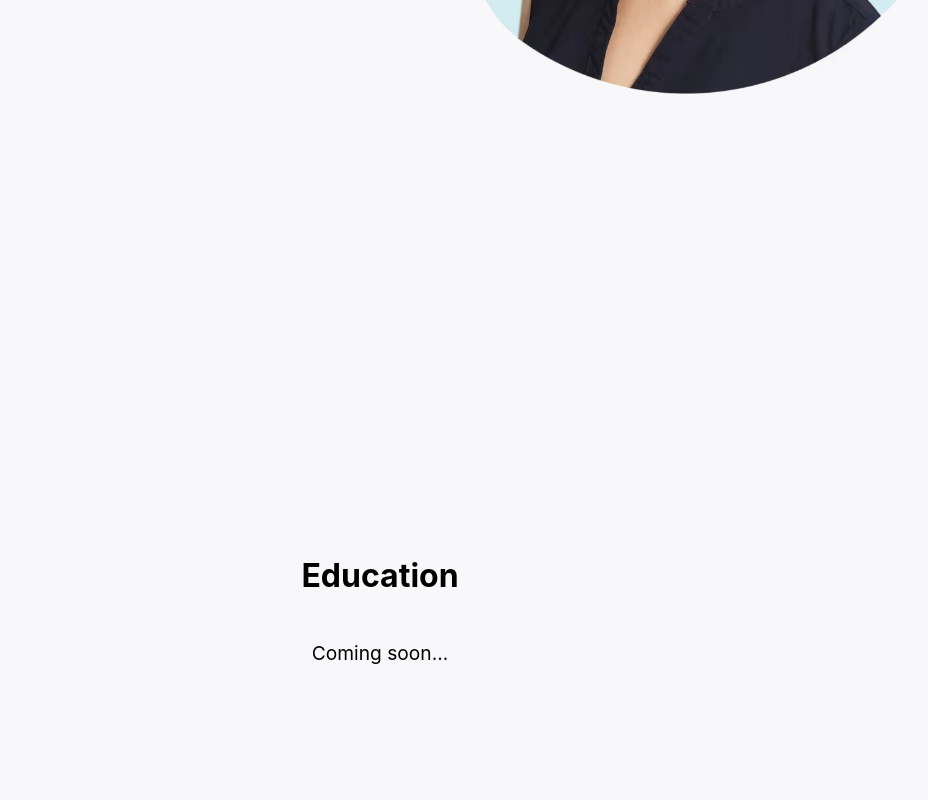
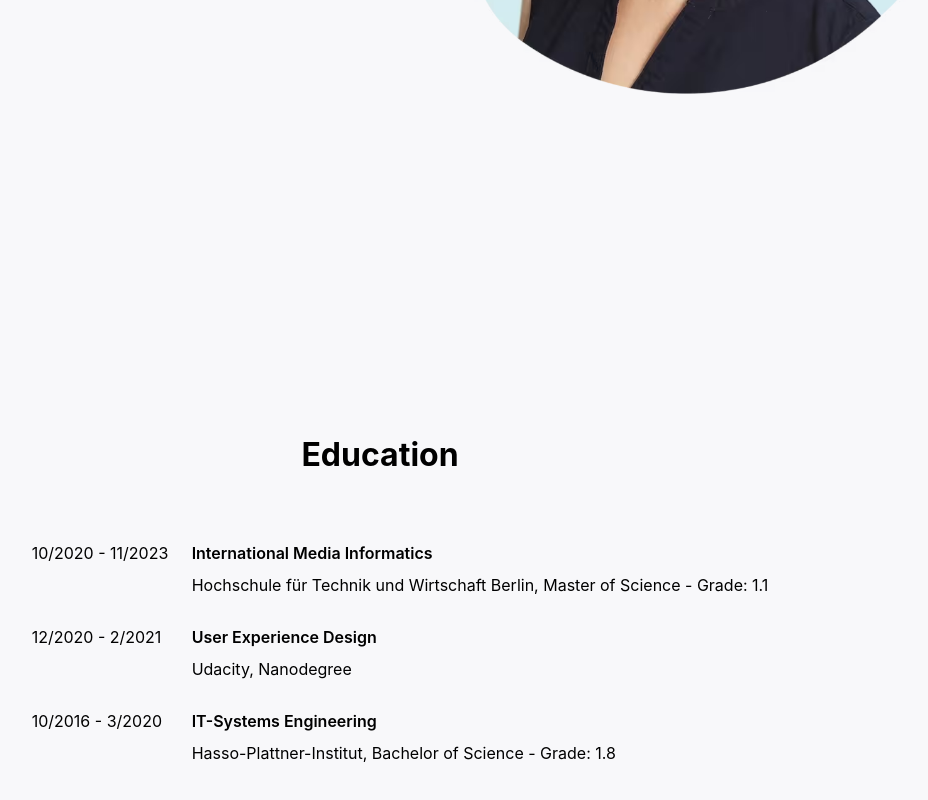
Before and after one commit to KatharinaBlass/MyHomepage, a React (Create React App) app: page / in a window 1280 px wide. Shown: the part 588-1388 px from the top of the page, without its empty margins (260-1188 px from the left). Built offline with nearby package versions, Linux system fonts and the light colour scheme.

Commit message:
add basic education list

```diff
--- /dev/null
+++ b/src/components/EduListItem.tsx
@@ -0,0 +1,40 @@
+import styled from 'styled-components'
+import { Edu } from '../page/Education'
+
+const ItemLayoutWrapper = styled.div`
+  display: flex;
+  flex-direction: row;
+  margin: 2rem 0;
+`
+const DateRange = styled.div`
+  min-width: 10rem;
+`
+const Subject = styled.p`
+  margin-top: 0;
+  margin-bottom: 0.75rem;
+  font-weight: 600;
+`
+const Details = styled.p`
+  margin: 0;
+`
+
+export default function EduListItem(props: Edu) {
+  const startDate = formatDate(props.start)
+  const endDate = formatDate(props.end)
+  return (
+    <ItemLayoutWrapper>
+      <DateRange>{startDate + ' - ' + endDate}</DateRange>
+      <div>
+        <Subject>{props.studySubject}</Subject>
+        <Details>
+          {props.universityName}, {props.degreeType}{' '}
+          {props.grade && <span> - Grade: {props.grade}</span>}
+        </Details>
+      </div>
+    </ItemLayoutWrapper>
+  )
+}
+
+function formatDate(date: Date) {
+  return date.getMonth() + 1 + '/' + date.getFullYear()
+}
--- a/src/page/Education.tsx
+++ b/src/page/Education.tsx
@@ -1,4 +1,5 @@
 import styled from 'styled-components'
+import EduListItem from '../components/EduListItem'
 
 const EducationContent = styled.div`
   display: flex;
@@ -7,17 +8,56 @@ const EducationContent = styled.div`
   justify-content: center;
   height: 100vh;
 `
-const ComingSoonText = styled.p`
-  font-size: 1.2rem;
-  line-height: 180%;
-  max-width: 600px;
-`
+const EduList = styled.ul``
+
+export type Edu = {
+  universityName: string
+  universityLocation: string
+  degreeType: string
+  studySubject: string
+  grade?: number
+  start: Date
+  end: Date
+}
+
+const eduCareer: Edu[] = [
+  {
+    universityName: 'Hochschule für Technik und Wirtschaft Berlin',
+    universityLocation: 'Berlin',
+    degreeType: 'Master of Science',
+    studySubject: 'International Media Informatics',
+    grade: 1.1,
+    start: new Date(2020, 9, 1),
+    end: new Date(2023, 10, 23),
+  },
+  {
+    universityName: 'Udacity',
+    universityLocation: 'Online',
+    degreeType: 'Nanodegree',
+    studySubject: 'User Experience Design',
+    start: new Date(2020, 11, 1),
+    end: new Date(2021, 1, 27),
+  },
+  {
+    universityName: 'Hasso-Plattner-Institut',
+    universityLocation: 'Potsdam',
+    degreeType: 'Bachelor of Science',
+    studySubject: 'IT-Systems Engineering',
+    grade: 1.8,
+    start: new Date(2016, 9, 1),
+    end: new Date(2020, 2, 31),
+  },
+]
 
 export default function Education({ id }: { id: string }) {
   return (
     <EducationContent id={id}>
       <h1>Education</h1>
-      <ComingSoonText>Coming soon...</ComingSoonText>
+      <EduList>
+        {eduCareer.map((edu) => (
+          <EduListItem {...edu} />
+        ))}
+      </EduList>
     </EducationContent>
   )
 }
--- a/src/page/Navigation.tsx
+++ b/src/page/Navigation.tsx
@@ -6,7 +6,7 @@ export type NavigationItemData = {
   id: string
 }
 
-const NavigationContainer = styled.div`
+const NavigationContainer = styled.nav`
   position: fixed;
   top: 0;
   left: 0;
```
